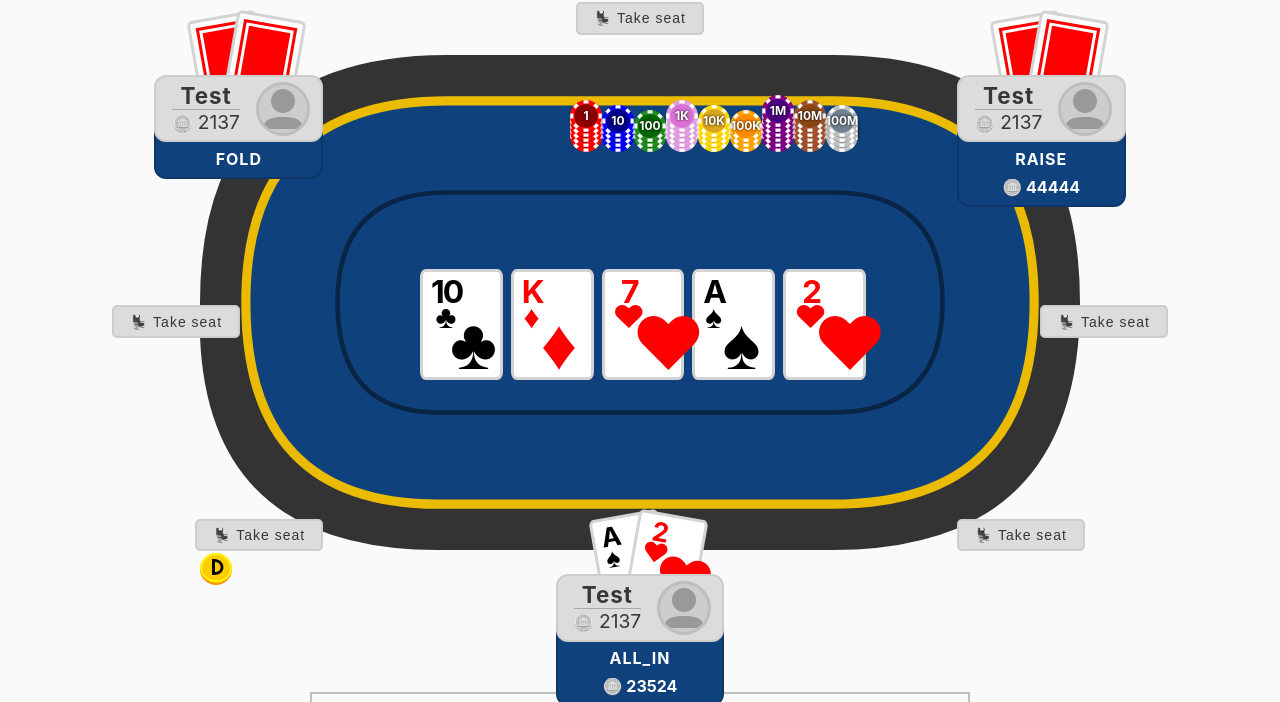
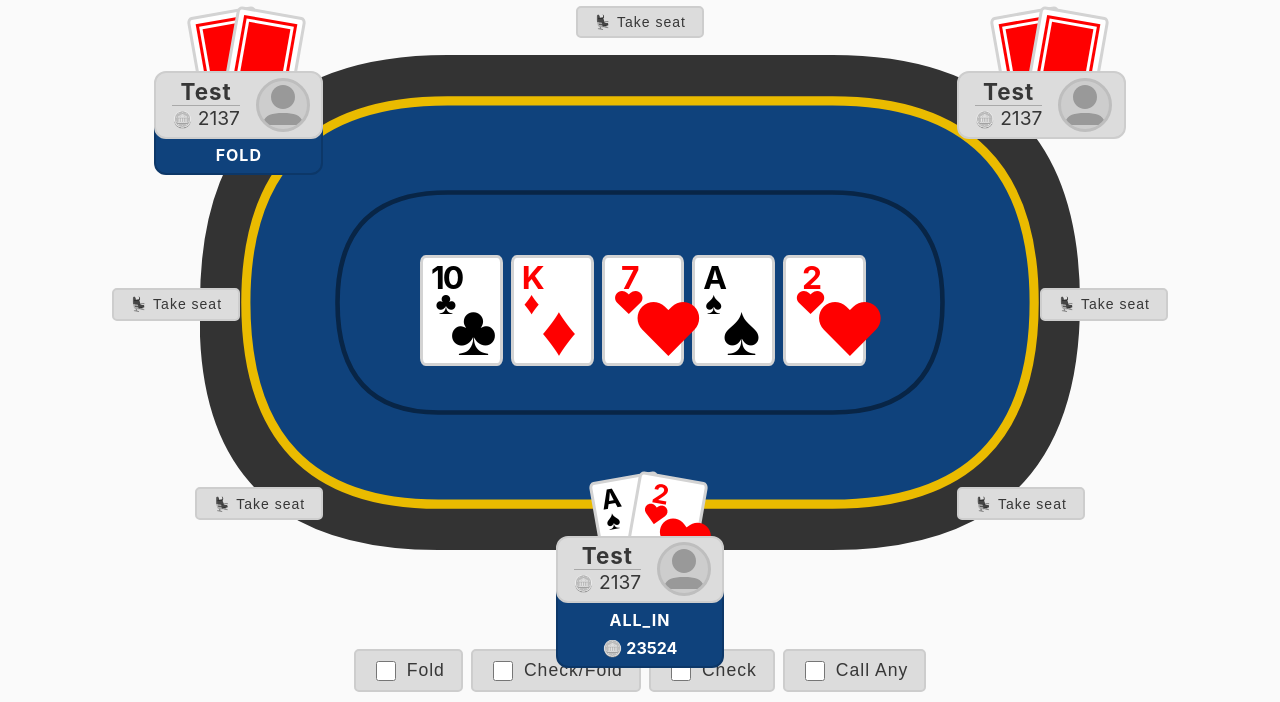
Before and after one commit to codebart/shuffle-royale, a React (Create React App) app in the folder web/: page /room/1 in a window 1280 px wide. Shown: the part 250-952 px from the top of the page. Built offline with nearby package versions, Linux system fonts and the light colour scheme; no server answers.

Commit message:
Added take action api

```diff
--- a/web/src/component/poker/Room.tsx
+++ b/web/src/component/poker/Room.tsx
@@ -5,9 +5,8 @@ import {PlayerAction, Stage, TableState} from 'model/table.model';
 import {CardComponent} from './Card';
 import {SeatComponent} from './seat/Seat';
 import {Betting} from './Betting';
-import {DealerButton} from './DealerButton';
-import {Chips} from './chip/Chips';
-import {Card} from 'model/card.model';
+import {useTranslation} from 'react-i18next';
+import {AutoBet} from './AutoBet';
 
 type SeatAlign = 'start' | 'end' | 'center';
 
@@ -148,7 +147,7 @@ const table: TableState = {
                 stack: 2137
             },
             cards: [{shown: false}, {shown: false}],
-            action: PlayerAction.RAISE,
+            action: PlayerAction.NONE,
             actionValue: 44444,
         },
         {
@@ -191,11 +190,12 @@ const table: TableState = {
 }
 
 export const Room = () => {
+    const {t} = useTranslation();
     return (
         <RoomContainer>
-            <RoomId>Room #1234</RoomId>
+            <RoomId>{t('room.header')} #1234</RoomId>
             <TableLayout/>
-            {/*<AutoBet/>*/}
+            <AutoBet/>
             <Betting/>
         </RoomContainer>
     );
@@ -203,9 +203,7 @@ export const Room = () => {
 
 const RoomContainer = styled.div`
   width: calc(100% - 10rem);
-  padding: 2rem;
-  padding-left: 5rem;
-  padding-right: 5rem;
+  padding: 2rem 5rem;
   display: flex;
   flex-direction: column;
   align-items: center;
@@ -222,11 +220,6 @@ const TableLayout = () => {
     return (
         <TableContainer>
             <Table/>
-            <div style={{position: 'absolute', left: 370, top: 100}}>
-                <Chips value={456345345}/>
-            </div>
-
-            <DealerButton/>
             <SharedCards>
                 {table.cards.map((card, index) => <CardComponent key={index} size={120} card={card}/>)}
             </SharedCards>
--- a/web/src/component/poker/seat/PlayerSeat.tsx
+++ b/web/src/component/poker/seat/PlayerSeat.tsx
@@ -1,5 +1,5 @@
 import {CardComponent} from 'component/poker/Card';
-import {PlayerSeat} from 'model/table.model';
+import {PlayerAction, PlayerSeat} from 'model/table.model';
 import {Coins} from 'component/shared/Coins';
 import {Avatar} from 'component/shared/Avatar';
 import styled from 'styled-components';
@@ -10,10 +10,12 @@ export const PlayerSeatComponent = ({seat: {action, actionValue, cards: [firstCa
             {firstCard && <CardComponent size={100} card={firstCard}/>}
             {secondCard && <CardComponent size={100} card={secondCard}/>}
         </CardsContainer>
-        <ActionContainer>
-            {action}
-            {actionValue && <Coins coins={actionValue}/>}
-        </ActionContainer>
+        {action !== PlayerAction.NONE && (
+            <ActionContainer>
+                {action}
+                {actionValue && <Coins coins={actionValue}/>}
+            </ActionContainer>
+        )}
         <PlayerSeatContainer>
             <div>
                 <PlayerName>{player.name}</PlayerName>
--- a/web/src/locale/translations/en.json
+++ b/web/src/locale/translations/en.json
@@ -11,7 +11,8 @@
       },
       "seat": {
         "take": "\uD83D\uDCBA Take seat"
-      }
+      },
+      "header": "Room"
     },
     "rooms": {
       "list": {
```
Also changed, not shown: web/src/api/endpoint/takeAction.post.ts (added, +15 -0 lines), web/src/api/model/takeAction.model.ts (added, +15 -0 lines).
